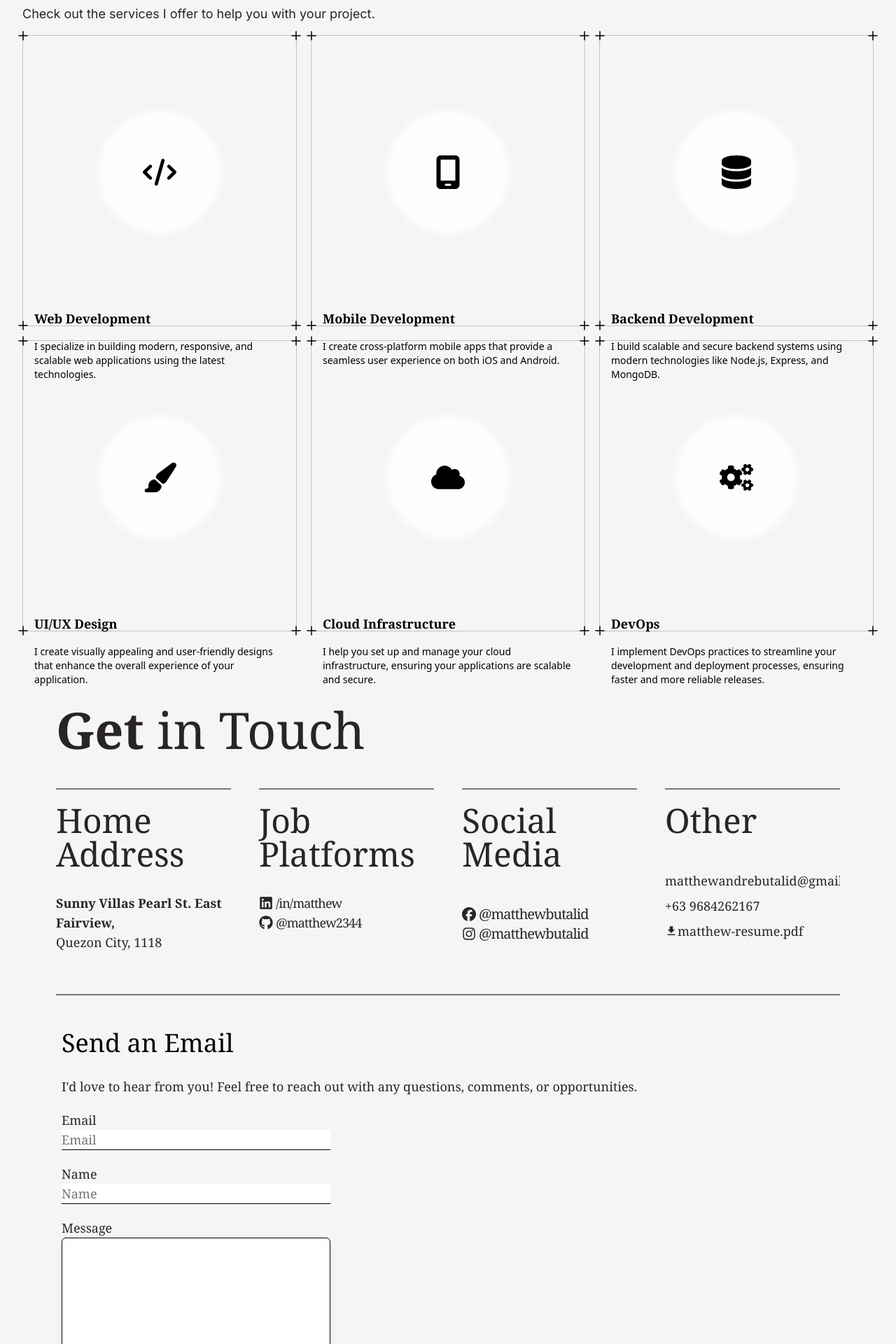
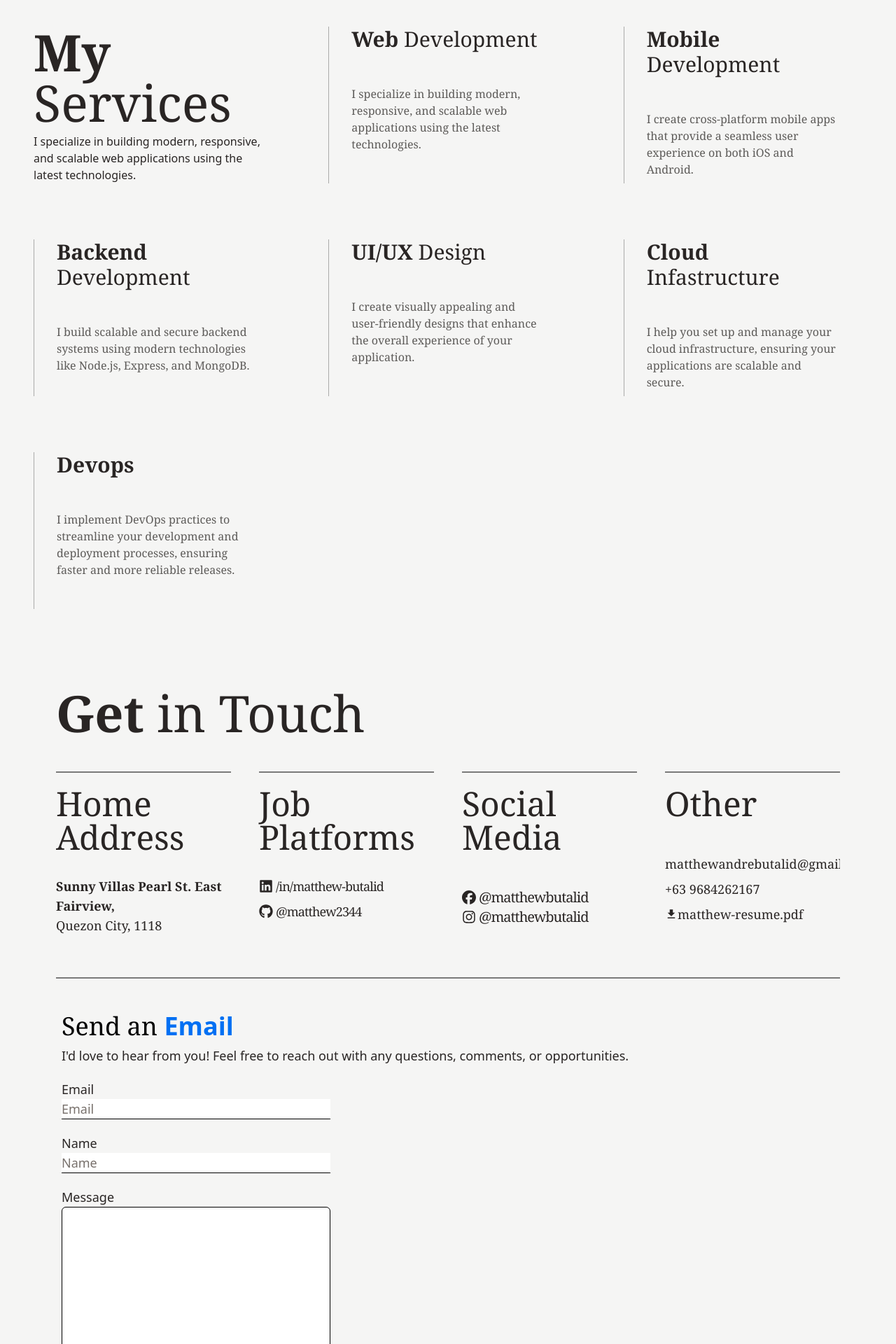
Before and after one commit to matthew2344/nextjs_portfolio, a Next.js app: page / in a window 1280 px wide. Shown: the part 3260-5180 px from the top of the page at 70% size. Built offline with nearby package versions, Linux system fonts and the light colour scheme.

Commit message:
Change Service

```diff
--- /dev/null
+++ b/src/app/api/email/route.tsx
@@ -0,0 +1,14 @@
+import { NextResponse } from "next/server";
+
+export async function POST(request: Request){
+    try {
+        console.log("request",request);
+
+
+        return NextResponse.json({ message: 'Successfully Sent' })
+    } catch (error) {
+
+      console.error('Error:', error);
+      return NextResponse.json({ error: 'Something went wrong' });
+    }
+  }
--- a/src/app/page.tsx
+++ b/src/app/page.tsx
@@ -274,7 +274,7 @@ export default function Home() {
 
           </section>
 
-          <section className="flex flex-wrap md:flex-nowrap gap-10 font-sans mx-5 xl:mx-20 mt-20 border-black dark:border-white">
+          <section className="flex flex-wrap md:flex-nowrap gap-10 font-sans mx-5 xl:mx-20 my-16 border-black dark:border-white">
             <div className="md:basis-4/12">
               <h1 className="text-5xl mb-4 font-serif"><strong>My</strong> Projects</h1>
               <p className="text-lg">
@@ -313,28 +313,63 @@ export default function Home() {
             {/* <ProjectCarousel/> */}
           </section>
 
-          <section className="mx-8 mt-20">
-            <div className="mb-4">
-              <p className="text-lg">
-                {
-                  "Check out the services I offer to help you with your project."
-                }
+
+          {/* services */}
+          <section className="my-16 mx-12">
+            <article className="font-serif">
+              <ul className="gap-10 md:grid md:grid-cols-3 md:gap-20">
+                <li className="min-h-56 px-8 border-s border-black/30 dark:border-white/30 first:border-s-0 first:px-0">
+                  <h1 className="text-7xl">
+                    <strong>My</strong>
+                    <br />
+                    Services
+                  </h1>
+                  <p className="mt-2 font-sans">
+                    I specialize in building modern, responsive, and scalable web applications using the latest technologies.
                   </p>
-            </div>
-            <div className="font-sans sm:grid flex justify-center flex-wrap sm:grid-cols-2 md:grid-cols-3 gap-5">
-              <EvervaultCardDemo title="Web Development" icon={<FaCode className="text-5xl"/>} text="I specialize in building modern, responsive, and scalable web applications using the latest technologies." />
-              <EvervaultCardDemo title="Mobile Development" icon={<FaMobileScreen className="text-5xl"/>} text="I create cross-platform mobile apps that provide a seamless user experience on both iOS and Android." />
-              <EvervaultCardDemo title="Backend Development" icon={<FaDatabase className="text-5xl"/>} text="I build scalable and secure backend systems using modern technologies like Node.js, Express, and MongoDB." />
-              <EvervaultCardDemo title="UI/UX Design" icon={<FaPaintbrush className="text-5xl"/>} text="I create visually appealing and user-friendly designs that enhance the overall experience of your application." />
-              <EvervaultCardDemo title="Cloud Infrastructure" icon={<FaCloud className="text-5xl"/>} text="I help you set up and manage your cloud infrastructure, ensuring your applications are scalable and secure." />
-              <EvervaultCardDemo title="DevOps" icon={<FaCogs className="text-5xl"/>} text="I implement DevOps practices to streamline your development and deployment processes, ensuring faster and more reliable releases." />
-            </div>
+                </li>
+                <li className="mt-4 md:mt-0 min-h-56 px-8 border-s border-black/30 dark:border-white/30 first:border-s-0 first:px-0">
+                  <h1 className="text-3xl mb-12"><strong>Web</strong> Development</h1>
+                  <p className="leading-6 text-stone-900/70 dark:text-white/70">
+                    {"I specialize in building modern, responsive, and scalable web applications using the latest technologies."}
+                  </p>
+                </li>
+                <li className="min-h-56 px-8 border-s border-black/30 dark:border-white/30 first:border-s-0 first:px-0">
+                  <h1 className="text-3xl mb-12"><strong>Mobile</strong> Development</h1>
+                  <p className="leading-6 text-stone-900/70 dark:text-white/70">
+                    {"I create cross-platform mobile apps that provide a seamless user experience on both iOS and Android."}
+                  </p>
+                </li>
+                <li className="min-h-56 px-8 border-s border-black/30 dark:border-white/30 first:border-s-0 first:px-0">
+                  <h1 className="text-3xl mb-12"><strong>Backend</strong> Development</h1>
+                  <p className="leading-6 text-stone-900/70 dark:text-white/70">
+                    {"I build scalable and secure backend systems using modern technologies like Node.js, Express, and MongoDB."}
+                  </p>
+                </li>
+                <li className="min-h-56 px-8 border-s border-black/30 dark:border-white/30 first:border-s-0 first:px-0">
+                  <h1 className="text-3xl mb-12"><strong>UI/UX</strong> Design</h1>
+                  <p className="leading-6 text-stone-900/70 dark:text-white/70">
+                    {"I create visually appealing and user-friendly designs that enhance the overall experience of your application."}
+                  </p>
+                </li>
+                <li className="min-h-56 px-8 border-s border-black/30 dark:border-white/30 first:border-s-0 first:px-0">
+                  <h1 className="text-3xl mb-12"><strong>Cloud</strong> Infastructure</h1>
+                  <p className="leading-6 text-stone-900/70 dark:text-white/70">
+                    {"I help you set up and manage your cloud infrastructure, ensuring your applications are scalable and secure."}
+                  </p>
+                </li>
+                <li className="min-h-56 px-8 border-s border-black/30 dark:border-white/30 first:border-s-0 first:px-0">
+                  <h1 className="text-3xl mb-12"><strong>Devops</strong></h1>
+                  <p className="leading-6 text-stone-900/70 dark:text-white/70">
+                    {"I implement DevOps practices to streamline your development and deployment processes, ensuring faster and more reliable releases."}
+                  </p>
+                </li>
+              </ul>
+            </article>
           </section>
 
-
-
           {/* Contact */}
-          <section className="font-serif px-5 xl:px-20 py-10 my-16 dark:bg-[#000]">
+          <section className="font-serif px-5 xl:px-20 my-12 dark:bg-[#000]">
             <article>
               <h1 className="new-roman text-5xl md:text-7xl"><strong>Get</strong><br className="md:hidden"/> in Touch</h1>
               <div className="mt-5 md:mt-12 pb-8">
@@ -356,11 +391,11 @@ export default function Home() {
                     <ul className="mt-8 font-inter">
                       <li className="flex items-center space-x-1">
                         <FaLinkedin className="w-5 h-5 my-1"/>
-                        <a href="" className="leading-none tracking-tighter hover:underline">/in/matthew</a>
+                        <a href="https://www.linkedin.com/in/matthew-butalid/" target="_blank" className="leading-none tracking-tighter hover:underline">/in/matthew-butalid</a>
                       </li>
-                      <li className="flex items-center space-x-1">
+                      <li className="flex items-center space-x-1 mt-2">
                         <FaGithub className="w-5 h-5 my-1"/>
-                        <a href="" className="leading-none tracking-tighter hover:underline">@matthew2344</a>
+                        <a href="https://github.com/matthew2344" target="_blank" className="leading-none tracking-tighter hover:underline">@matthew2344</a>
                       </li>
                     </ul>
                   </li>
@@ -370,17 +405,16 @@ export default function Home() {
                     <ul className="mt-8 lg:mt-12 text-xl">
                       <li className="flex items-center space-x-1">
                         <FaFacebook className="w-5 h-5 my-1"/>
-                        <a href="" className="leading-none tracking-tighter hover:underline">@matthewbutalid</a>
+                        <a href="https://www.facebook.com/matthew.butalid.79/" target="_blank" className="leading-none tracking-tighter hover:underline">@matthewbutalid</a>
                       </li>
                       <li className="flex items-center space-x-1">
                         <FaInstagram className="w-5 h-5 my-1"/>
-                        <a href="" className="leading-none tracking-tighter hover:underline">@matthewbutalid</a>
+                        <a href="#" className="leading-none tracking-tighter hover:underline">@matthewbutalid</a>
                       </li>
                     </ul>
                   </li>
                   <li className="text-base lg:text-lg border-t-2 border-black/50 dark:border-white/50 py-2 lg:py-5">
                     <h2 className="text-3xl lg:text-5xl">Other</h2>
-
                     <p className="mt-8 lg:mt-12">
                       <span className="hover:ps-2 hover:pt-2 hover:p-1 hover:bg-black hover:text-white dark:hover:bg-white dark:hover:text-black cursor-pointer">
                         matthewandrebutalid@gmail.com
@@ -394,16 +428,20 @@ export default function Home() {
                     <a href="/files/MATTHEW-RESUME-NEW.pdf" download className="mt-2 inline-flex justify-center items-center hover:underline">
                       <MdDownload/> matthew-resume.pdf
                     </a>
+
                   </li>
                   <li className="md:col-span-2 lg:col-span-2 xl:col-span-4 text-base lg:text-lg border-t-2 border-black/50 dark:border-white/50">
                     <div className="px-2 py-2 lg:py-5 xl:py-12 ">
-                      <h1 className="new-roman text-3xl lg:text-4xl text-black dark:text-white">
-                        Send an Email
+                      <h1 className="text-3xl lg:text-4xl text-black dark:text-white mb-2">
+                        Send an <span className="font-sans font-bold text-[#0070f3]">Email</span>
                       </h1>
-                      <br />
-                      <p className="font-serif">
-                        I&apos;d love to hear from you! Feel free to reach out with any questions, comments, or opportunities.
+                      <p className="font-sans">
+                        {"I'd love to hear from you! Feel free to reach out with any questions, comments, or opportunities."}
                       </p>
+
+                      <ContactForm/>
+
+                      {/* <form action="">
                         <div className="flex flex-col mt-5">
                           <label htmlFor="email">Email</label>
                           <input name="email" className="w-full md:w-96 focus:bg-black focus:text-white dark:focus:bg-white dark:focus:text-black ring-0 placeholder:text-stone-500 border-b border-black dark:border-white bg-white dark:bg-black" type="email" placeholder="Email"/>
@@ -416,6 +454,9 @@ export default function Home() {
                           <label htmlFor="Message">Message</label>
                           <textarea name="Message" className="w-full md:w-96 rounded-md border border-black dark:border-white bg-white dark:bg-black" rows={10}></textarea>
                         </div>
+                        <button type="submit" className="font-sans font-semibold w-full md:w-96 rounded-sm bg-[#0070f3] text-white mt-2 p-1">SUBMIT</button>
+                      </form> */}
+
                     </div>
                   </li>
                 </ul>
@@ -423,12 +464,15 @@ export default function Home() {
             </article>
           </section>
 
+
+
+
           <MyFooter/>
         <Fab
           whileHover={{ scale: 1.2 }}
           whileTap={{ scale: 0.8 }}
           title="Accessibility"
-          customClassName="bottom-2 left-2 bg-slate-50 w-12 h-12 bg-white text-black border-2 border-black dark:bg-black dark:border-white dark:text-white"
+          customClassName="hidden md:flex fixed z-40 bottom-2 left-2 bg-slate-50 w-12 h-12 bg-white text-black border-2 border-black dark:bg-black dark:border-white dark:text-white"
           icon={<MdOutlineAccessibilityNew/>}
           onClick={() => { openModal ? handleClose() : handleOpen() }}
         />
@@ -441,3 +485,72 @@ export default function Home() {
       </main>
   );
 }
+
+const ContactForm = () => {
+  const [formData, setFormData] = useState({
+    email: '',
+    name: '',
+    message: '',
+  });
+
+  const handleChange = (e: React.ChangeEvent<HTMLInputElement | HTMLTextAreaElement>) => {
+    setFormData({ ...formData, [e.target.name]: e.target.value });
+  };
+
+  const handleSubmit = async (e: React.FormEvent<HTMLFormElement>) => {
+    e.preventDefault();
+
+    try {
+      const response = await fetch('/api/email', {
+        method: 'POST',
+        headers: {
+          'Content-Type' : 'application/json',
+        },
+        body: JSON.stringify(formData),
+      });
+
+      if (response.ok) {
+        console.log('Email sent successfully');
+        console.log('Data:',formData);
+
+        setFormData({ email: '', name: '', message: '' });
+      } else {
+        console.error('Error sending email');
+      }
+    } catch (error) {
+      console.error('Error sending email:', error);
+    }
+  }
+
+  return (
+    <form className="font-sans" onSubmit={handleSubmit}>
+      <div className="flex flex-col mt-5">
+        <label htmlFor="email">Email</label>
+        <input
+          name="email"
+          typeof="email"
+          value={formData.email}
+          onChange={handleChange}
+          className="w-full md:w-96 ring-0 placeholder:text-stone-500 border-b border-black dark:border-white bg-white dark:bg-black" type="email" placeholder="Email"/>
+      </div>
+      <div className="flex flex-col mt-5">
+        <label htmlFor="name">Name</label>
+        <input
+         name="name"
+         typeof="text"
+         value={formData.name}
+         onChange={handleChange}
+         className="w-full md:w-96 ring-0 placeholder:text-stone-500 border-b border-black dark:border-white bg-white dark:bg-black" type="text" placeholder="Name"/>
+      </div>
+      <div className="flex flex-col mt-5">
+        <label htmlFor="message">Message</label>
+        <textarea
+         name="message"
+         value={formData.message}
+         onChange={handleChange}
+         className="w-full md:w-96 rounded-md border ring-0 border-black dark:border-white bg-white dark:bg-black" rows={10}/>
+      </div>
+      <button type="submit" className="font-sans font-semibold w-full md:w-96 rounded-sm bg-[#0070f3] text-white mt-2 p-1">SUBMIT</button>
+    </form>
+  )
+}
--- a/src/components/buttons/Fab.tsx
+++ b/src/components/buttons/Fab.tsx
@@ -18,7 +18,7 @@ const Fab: React.FC<FabProps> = ({
   customClassName,
   onClick,
 }) => {
-  const fabClassName = `hidden md:flex fixed z-40 rounded-full drop-shadow-lg flex justify-center items-center text-4xl ${customClassName}`
+  const fabClassName = `rounded-full drop-shadow-lg flex justify-center items-center text-4xl ${customClassName}`
 
   return (
     <motion.button
--- a/src/components/footer/MyFooter.tsx
+++ b/src/components/footer/MyFooter.tsx
@@ -2,11 +2,15 @@ import React from 'react'
 
 export default function MyFooter() {
   return (
-    <footer className='font-sans flex flex-col md:flex-row shadow py-4 px-12 text-black dark:text-white bg-stone-100 dark:bg-black border-t border-black dark:border-white'>
-        <div className="w-full mx-auto max-w-screen-xl p-4 md:flex md:items-center md:justify-between">
-            <span className="text-sm sm:text-center">© 2024 Matthew Andre Butalid. All Rights Reserved.</span>
+    <footer className='font-sans flex flex-col shadow py-4 px-12 text-black dark:text-white bg-stone-100 dark:bg-black border-t border-black/20 dark:border-white/20'>
+        <section className="w-full mx-auto max-w-screen-xl p-4 md:flex md:items-center justify-between md:justify-normal">
+            <div>
+                <span className="text-sm sm:text-center mr-4">© 2024 Matthew Andre Butalid</span>
+                <p className="inline-flex items-center text-sm font-sans py-1 px-2 rounded-full bg-blue-600/30 text-[#0070f3]"><div className="h-2.5 w-2.5 rounded-full bg-[#0070f3] mr-2"></div>Looking for a Job</p>
             </div>
-        <ul className="px-4 flex flex-wrap md:flex-nowrap md:justify-center items-center mt-3 text-sm font-medium sm:mt-0">
+        </section>
+        <nav>
+            <ul className="w-full mx-auto max-w-screen-xl px-4 grid grid-cols-2 gap-3 md:flex md:flex-nowrap items-center mt-3 text-sm font-medium sm:mt-0">
                 <li>
                     <a href="" className="hover:underline me-4 md:me-6">About</a>
                 </li>
@@ -20,6 +24,7 @@ export default function MyFooter() {
                     <a href="" className="hover:underline me-4 md:me-6">Contact</a>
                 </li>
             </ul>
+        </nav>
     </footer>
   )
 }
--- a/src/components/modals/AccessibilityModal.tsx
+++ b/src/components/modals/AccessibilityModal.tsx
@@ -70,6 +70,9 @@ const AccessibilityModal: React.FC<ModalProps> = ({
                     <li className="flex py-4 first:pt-0 last:pb-0">
                         <Toggle LabelName='ADHD Friendly Mode' checked={false}/>
                     </li>
+                    <li className="flex py-4 first:pt-0 last:pb-0">
+                        <Toggle LabelName='Text Magnifier' checked={false}/>
+                    </li>
                 </ul>
             </section>
         </motion.div>
```
Also changed, not shown: 1 other file (tests, documents, lock files or other folders). Lines whose indentation alone changed are shown as unchanged.
